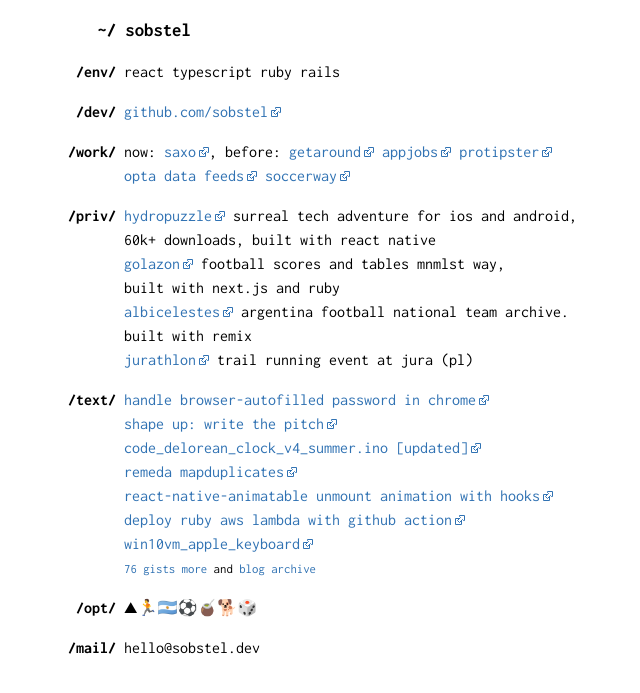
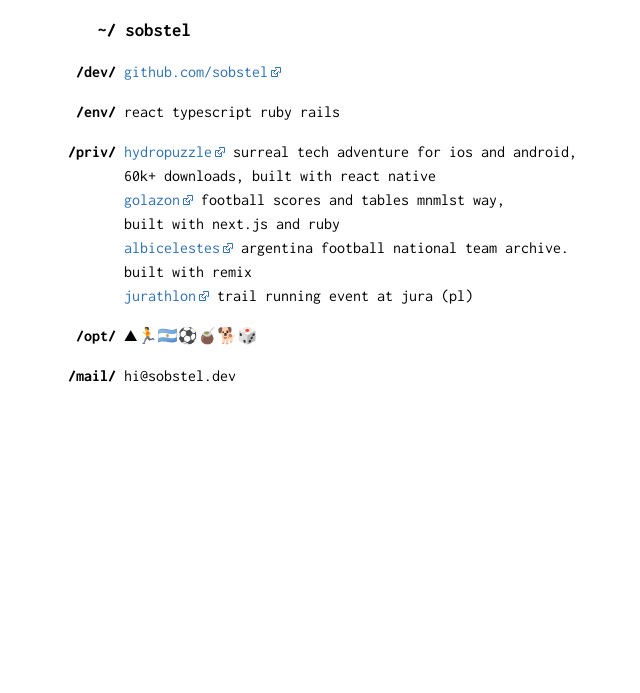
Before and after one commit to sobstel/sobstel.github.com, a Jekyll site: the page built from index.html, in a window 1280 px wide. Shown: the top 693 px of the page, without its empty margins (316-956 px from the left). Built offline with Jekyll 4.4.1, drawn with Linux system fonts in a browser that asks for light colours.

Commit message:
simplify

```diff
--- a/index.html
+++ b/index.html
@@ -12,14 +12,15 @@
         sobstel
       </abbr>
     </dd>
+    <dt>/dev/</dt>
+    <dd>
+      <a href="https://github.com/sobstel/" target="_blank">github.com/sobstel</a>
+    </dd>
     <dt>/env/</dt>
     <dd>
       react typescript ruby rails
     </dd>
-    <dt>/dev/</dt>
-    <dd>
-      <a href="https://github.com/sobstel/" target="_blank">github.com/sobstel</a>
-    </dd>
+    {% comment %}
     <dt>/work/</dt>
     <dd>
       now: <a href="//www.home.saxo/" target="_blank">saxo</a>,
@@ -30,6 +31,7 @@
       <a href="//www.statsperform.com/opta-feeds/" target="_blank">opta&nbsp;data&nbsp;feeds</a>
       <a href="//www.soccerway.com/" target="_blank">soccerway</a>
     </dd>
+    {% endcomment %}
     <dt>/priv/</dt>
     <dd>
       <a href="/hydropuzzle/" target="_blank">hydropuzzle</a>
@@ -41,7 +43,7 @@
       <a href="https://www.jurathlon.pl/" target="_blank">jurathlon</a>
       trail running event at jura (pl)
     </dd>
-
+    {% comment %}
     <dt>/text/</dt>
     <dd>
       {% assign top_gists_num = 7 %}
@@ -52,26 +54,14 @@
         <a href="/gists/" title="gists">{{ site.data.gists.size | minus: top_gists_num }} gists more</a> and <a href="/blog/">blog archive</a>
       </small>
     </dd>
+    {% endcomment %}
     <dt>/opt/</dt>
     <dd>
       ⛰🏃🇦🇷⚽🧉🐕🎲
     </dd>
     <dt>/mail/</dt>
     <dd>
-      hello&#64;sobstel&#46;dev
+      hi&#64;sobstel&#46;dev
     </dd>
   </dl>
 </section>
-
-{% comment %}
-<p>
-  <strong>/dev/</strong>
-
-</p>
-<p>
-  <strong>/work/</strong>
-  <span>
-        <a href="https://www.linkedin.com/in/sobstel/" target="_blank">linkedin</a>
-      </span>
-</p>
-{% endcomment %}
```
